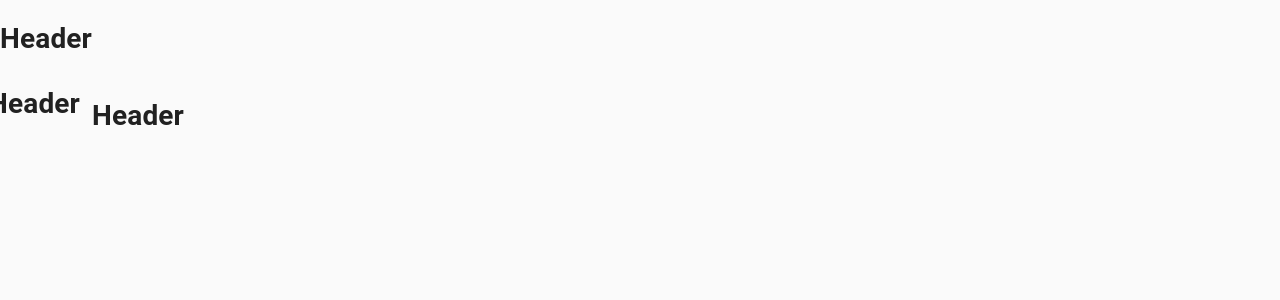
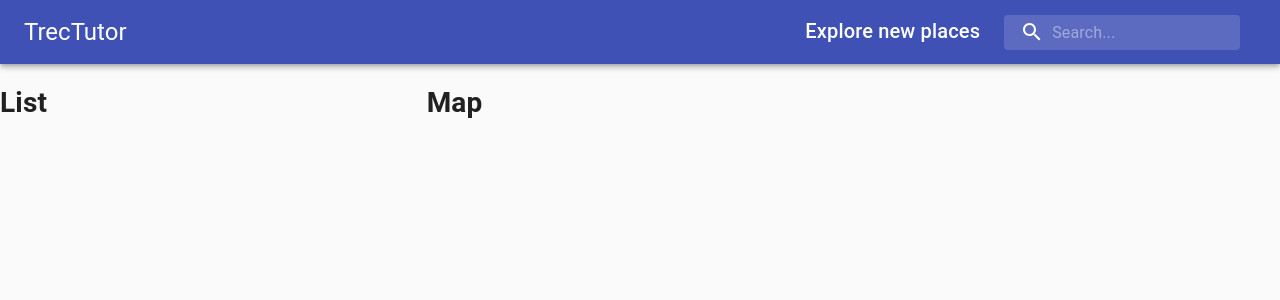
Before and after one commit to SinghBanta/TrecTutor, a React (Create React App) app: page / in a window 1280 px wide. Shown: the top 300 px of the page. Built offline with nearby package versions, Linux system fonts and the light colour scheme.

Commit message:
header created

```diff
--- a/src/App.js
+++ b/src/App.js
@@ -10,7 +10,7 @@
         <CssBaseline/>
         <Header />
         {<Grid container spacing={3} style={{width: '100%'}}>
-            <Grid>
+            <Grid item xs={12} md={4}>
                 <List/>
             </Grid>
             <Grid item xs={12} md={8}>
--- a/src/components/Header/Header.jsx
+++ b/src/components/Header/Header.jsx
@@ -1,8 +1,38 @@
 import React from 'react';
+import { AppBar, Toolbar, Typography, InputBase,Box } from '@material-ui/core';
+import SearchIcon from '@material-ui/icons/Search';
+import useStyles from './styles';
+
 const Header=()=> {
+    const classes=useStyles();
+
     return(
-        <h1>Header</h1>
+        <AppBar position="static">
+        <Toolbar className={classes.toolbar}>
+
+        <Typography variant="h5" className={classes.title}>
+        TrecTutor
+        </Typography>
+        <Box display="flex">
+        <Typography variant="h6" className={classes.title}>
+            Explore new places
+        </Typography>
+        {/* <Autocomplete> */}
+        <div className={classes.search}>
+        <div className={classes.searchIcon}>
+        <SearchIcon/>
+
+        </div>
+        <InputBase placeholder="Search..." classes={{ root: classes.inputRoot,input:classes.inputInput}}/>
+
+        </div>
+
+        {/* </Autocomplete> */}
+        </Box>
+
+        </Toolbar>
+        </AppBar>
 
     );
-}
+};
 export default Header;
--- a/src/components/Header/styles.js
+++ b/src/components/Header/styles.js
@@ -0,0 +1,33 @@
+import { alpha, makeStyles } from '@material-ui/core/styles';
+
+export default makeStyles((theme) => ({
+  title: {
+    display: 'none',
+    [theme.breakpoints.up('sm')]: {
+      display: 'block',
+    },
+  },
+  search: {
+    position: 'relative',
+    borderRadius: theme.shape.borderRadius,
+    backgroundColor: alpha(theme.palette.common.white, 0.15),
+    '&:hover': { backgroundColor: alpha(theme.palette.common.white, 0.25) },
+    marginRight: theme.spacing(2),
+    marginLeft: 0,
+    width: '100%',
+    [theme.breakpoints.up('sm')]: { marginLeft: theme.spacing(3), width: 'auto' },
+  },
+  searchIcon: {
+    padding: theme.spacing(0, 2), height: '100%', position: 'absolute', pointerEvents: 'none', display: 'flex', alignItems: 'center', justifyContent: 'center',
+  },
+  inputRoot: {
+    color: 'inherit',
+  },
+  inputInput: {
+    padding: theme.spacing(1, 1, 1, 0), paddingLeft: `calc(1rem + ${theme.spacing(4)}px)`, transition: theme.transitions.create('width'), width: '100%', [theme.breakpoints.up('md')]: { width: '20ch' },
+  },
+  toolbar: {
+    display: 'flex',
+    justifyContent: 'space-between',
+  },
+}));
--- a/src/components/List/List.jsx
+++ b/src/components/List/List.jsx
@@ -6,4 +6,4 @@
 
     );
 }
-export default Header;
+export default List;
--- a/src/components/Map/Map.jsx
+++ b/src/components/Map/Map.jsx
@@ -6,4 +6,4 @@
 
     );
 }
-export default Header;
+export default Map;
--- a/src/components/PlaceDetails/PlaceDetails.jsx
+++ b/src/components/PlaceDetails/PlaceDetails.jsx
@@ -5,4 +5,4 @@
 
     );
 }
-export default Header;
+export default PlaceDetails;
```
